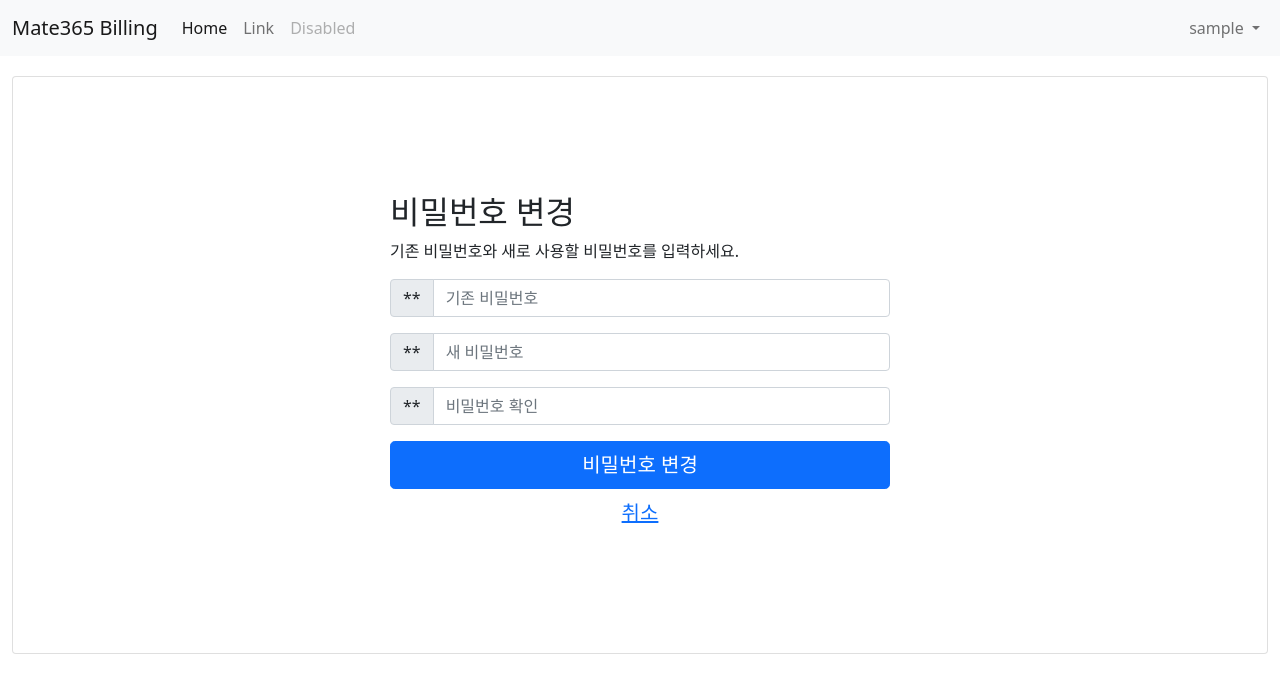
After one commit to rokag3-gb/BillingPortal2.0, a Django app: page /settings/changepw in a window 1280 px wide. The commit adds this page. Shown: the top 693 px of the page. Run offline with Django 3.2, Linux system fonts and the light colour scheme; the visitor is signed in with stand-in values (Sample User, id 1); some libraries are stand-ins or nearby versions.

Commit message:
설정 화면과 암호 변경 기능 추가

```diff
--- /dev/null
+++ b/portal/templates/portal/settings/changepw.html
@@ -0,0 +1,55 @@
+{% extends 'portal/shell.html' %}
+
+{% block content %}
+<div class="container-xxl">
+    <div class="card" style="margin-top: 20px;">
+        <div class="card-body">
+            <form method="post" style="max-width: 500px; margin: 100px auto">
+                <h2>비밀번호 변경</h2>
+                <p>기존 비밀번호와 새로 사용할 비밀번호를 입력하세요.</p>
+                {% csrf_token %}
+                <div class="input-group mb-3">
+                    <span class="input-group-text" id="basic-addon1">**</span>
+                    <input type="{{ form.old_password.field.widget.input_type }}"
+                        value="{{ form.old_password.value|default_if_none:'' }}" class="form-control"
+                        placeholder="기존 비밀번호" aria-label="기존 비밀번호" aria-describedby="basic-addon1"
+                        name="{{ form.old_password.html_name }}" />
+                </div>
+                {% if form.old_password.errors %}
+                <div class="alert alert-danger" role="alert">
+                    {{ form.old_password.errors }}
+                </div>
+                {% endif %}
+                <div class="input-group mb-3">
+                    <span class="input-group-text" id="basic-addon1">**</span>
+                    <input type="{{ form.new_password1.field.widget.input_type }}"
+                        value="{{ form.new_password1.value|default_if_none:'' }}" class="form-control"
+                        placeholder="새 비밀번호" aria-label="새 비밀번호" aria-describedby="basic-addon1"
+                        name="{{ form.new_password1.html_name }}" />
+                </div>
+                {% if form.new_password1.errors %}
+                <div class="alert alert-danger" role="alert">
+                    {{ form.new_password1.errors }}
+                </div>
+                {% endif %}
+                <div class="input-group mb-3">
+                    <span class="input-group-text" id="basic-addon1">**</span>
+                    <input type="{{ form.new_password2.field.widget.input_type }}"
+                        value="{{ form.new_password2.value|default_if_none:'' }}" class="form-control"
+                        placeholder="비밀번호 확인" aria-label="비밀번호 확인" aria-describedby="basic-addon1"
+                        name="{{ form.new_password2.html_name }}" />
+                </div>
+                {% if form.new_password2.errors %}
+                <div class="alert alert-danger" role="alert">
+                    {{ form.new_password2.errors }}
+                </div>
+                {% endif %}
+                <button class="w-100 btn btn-lg btn-primary" type="submit">
+                    비밀번호 변경
+                </button>
+                <a class="w-100 btn btn-lg btn-link" href="{% url 'settings' %}">취소</a>
+            </form>
+        </div>
+    </div>
+</div>
+{% endblock %}
--- a/portal/templates/portal/shell.html
+++ b/portal/templates/portal/shell.html
@@ -32,13 +32,13 @@
           </a>
           <ul class="dropdown-menu dropdown-menu-end" aria-labelledby="navbarDropdown">
             {% if user.is_authenticated %}
-            <li><a class="dropdown-item" href="">설정</a></li>
+            <li><a class="dropdown-item" href="{% url 'settings' %}">설정</a></li>
             <li>
               <hr class="dropdown-divider">
             </li>
-            <li><a class="dropdown-item" href="auth/logout">로그아웃</a></li>
+            <li><a class="dropdown-item" href="{% url 'logout' %}">로그아웃</a></li>
             {% else %}
-            <li><a class="dropdown-item" href="auth/login">로그인</a></li>
+            <li><a class="dropdown-item" href="{% url 'login' %}">로그인</a></li>
             {% endif %}
           </ul>
         </li>
--- a/portal/urls.py
+++ b/portal/urls.py
@@ -9,10 +9,15 @@ urlpatterns = [
     path('auth/logout/', auth_views.LogoutView.as_view(), name='logout'),
     path('auth/recover/', auth_views.PasswordResetView.as_view(
         template_name='portal/auth/recover.html'), name='password_reset'),
-    path('auth/recover/done', auth_views.PasswordResetDoneView.as_view(template_name='portal/auth/recover_done.html'),
-         name='password_reset_done'),
-    path('auth/reset/<uidb64>/<token>/', auth_views.PasswordResetConfirmView.as_view(template_name='portal/auth/reset_confirm.html'),
-         name='password_reset_confirm'),
-    path('auth/reset/done/', auth_views.PasswordResetCompleteView.as_view(template_name='portal/auth/reset_complete.html'),
-         name='password_reset_complete')
+    path('auth/recover/done', auth_views.PasswordResetDoneView.as_view(
+        template_name='portal/auth/recover_done.html'), name='password_reset_done'),
+    path('auth/reset/<uidb64>/<token>/', auth_views.PasswordResetConfirmView.as_view(
+        template_name='portal/auth/reset_confirm.html'), name='password_reset_confirm'),
+    path('auth/reset/done/', auth_views.PasswordResetCompleteView.as_view(
+        template_name='portal/auth/reset_complete.html'), name='password_reset_complete'),
+    path('settings/', views.settings, name='settings'),
+    path('settings/changepw', auth_views.PasswordChangeView.as_view(
+        template_name='portal/settings/changepw.html'), name='password_change'),
+    path('settings/changepw/done', auth_views.PasswordChangeDoneView.as_view(
+        template_name='portal/settings/pwchanged.html'), name='password_change_done')
 ]
--- a/portal/views.py
+++ b/portal/views.py
@@ -7,3 +7,7 @@ from django.contrib.auth.decorators import login_required
 @login_required
 def index(request: HttpRequest) -> HttpResponse:
     return render(request, 'portal/index.html')
+
+@login_required
+def settings(request: HttpRequest) -> HttpResponse:
+    return render(request, 'portal/settings/index.html')
```
Also changed, not shown: portal/templates/portal/settings/index.html (added, +13 -0 lines), portal/templates/portal/settings/pwchanged.html (added, +13 -0 lines).
